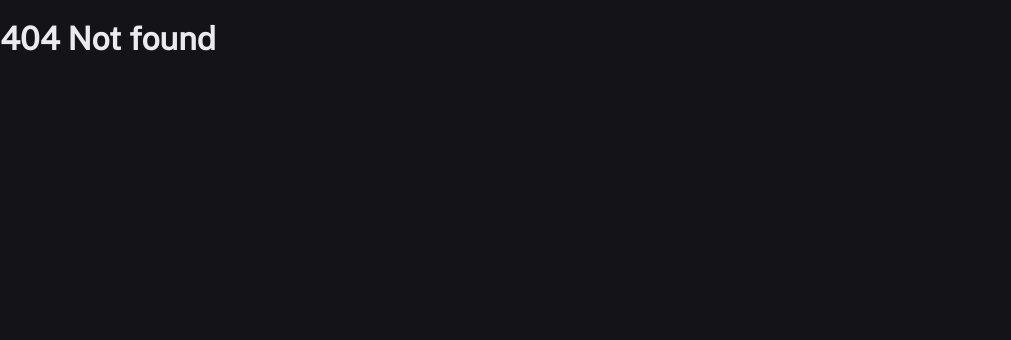
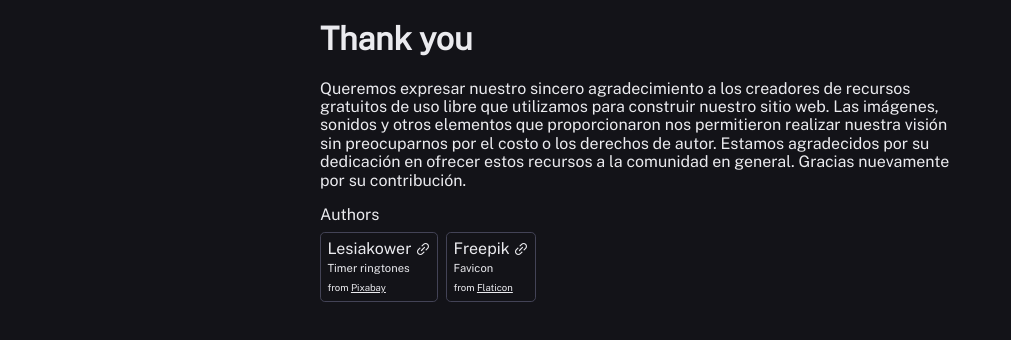
Before and after one commit to Jes015/Time-Manager, a React (Vite) app: page /credits in a window 1280 px wide. Before the commit this address had no page. Shown: the top 340 px of the page, without its empty margins (0-1011 px from the left). Built offline with nearby package versions, Linux system fonts and the light colour scheme.

Commit message:
feat(pages): add credits page

```diff
--- a/src/Routing.jsx
+++ b/src/Routing.jsx
@@ -2,7 +2,7 @@
 import { BrowserRouter as DefaultRouter, Route, Routes } from 'react-router-dom'
 
 // Custom components
-import { Timer } from './pages'
+import { Timer, Credits } from './pages'
 
 export default function Routing () {
   return (
@@ -10,6 +10,7 @@ export default function Routing () {
       <Routes>
         <Route path='/' element={<h1>Home</h1>} />
         <Route path='/timer' element={<Timer />} />
+        <Route path='/credits' element={<Credits />} />
         <Route path='*' element={<h1>404 Not found</h1>} />
       </Routes>
     </DefaultRouter>
--- /dev/null
+++ b/src/pages/Credits/components/contributor.jsx
@@ -0,0 +1,26 @@
+// Icons
+import { AiOutlineLink } from 'react-icons/ai'
+
+// Styles
+import styles from './contributor.module.css'
+
+export default function Contributor ({ author, organization }) {
+  const { nameAuthor, urlAuthor, rol } = author
+  const { nameOrganization, urlOrganization } = organization
+  return (
+    <div className={styles.contributor__container}>
+      <header className={styles.contributor__header}>
+        <span>{nameAuthor}</span>
+        <a className={styles.contributor__authorUrl} target='_blank' rel='noreferrer' href={urlAuthor}>
+          <AiOutlineLink />
+        </a>
+      </header>
+      <main>
+        <span className={styles.contributor__rol}>{rol}</span>
+      </main>
+      <footer>
+        <span className={styles.contributor__organization}>from <a target='_blank' rel='noreferrer' href={urlOrganization}>{nameOrganization}</a></span>
+      </footer>
+    </div>
+  )
+}
--- /dev/null
+++ b/src/pages/Credits/components/contributor.module.css
@@ -0,0 +1,25 @@
+.contributor__container {
+    display: inline-block;
+    padding: 0.4rem;
+    border-radius: 0.3rem;
+    border: 1px solid var(--secondary-border-color);
+}
+
+.contributor__header {
+    display: flex;
+    justify-content: center;
+    gap: 0.2rem
+}
+
+.contributor__authorUrl {
+    display: flex;
+    align-items: center;
+}
+
+.contributor__rol {
+    font-size: 0.7rem;
+}
+
+.contributor__organization {
+    font-size: 0.6rem;
+}
--- /dev/null
+++ b/src/pages/Credits/components/index.js
@@ -0,0 +1 @@
+export { default as Contributor } from './contributor'
--- /dev/null
+++ b/src/pages/Credits/credits.jsx
@@ -0,0 +1,49 @@
+// Custom components
+import Contributor from './components/contributor'
+
+// Styles
+import styles from './credits.module.css'
+
+export default function Credtis () {
+  const authors = [
+    {
+      nameAuthor: 'Lesiakower',
+      urlAuthor: 'https://pixabay.com/users/lesiakower-25701529/?utm_source=link-attribution&amp;utm_medium=referral&amp;utm_campaign=music&amp;utm_content=120696',
+      rol: 'Timer ringtones'
+    },
+    {
+      nameAuthor: 'Freepik',
+      urlAuthor: 'https://www.flaticon.com/authors/freepik',
+      rol: 'Favicon'
+    }
+  ]
+
+  const organizations = [
+    {
+      nameOrganization: 'Pixabay',
+      urlOrganization: 'https://pixabay.com//?utm_source=link-attribution&amp;utm_medium=referral&amp;utm_campaign=music&amp;utm_content=120696'
+    },
+    {
+      nameOrganization: 'Flaticon',
+      urlOrganization: 'https://www.flaticon.com/free-icons/clock'
+    }
+  ]
+  return (
+    <div className={styles.credits}>
+      <header>
+        <h1>Thank you</h1>
+      </header>
+      <main>
+        <p>Queremos expresar nuestro sincero agradecimiento a los creadores de recursos gratuitos de uso libre que utilizamos para construir nuestro sitio web. Las imágenes, sonidos y otros elementos que proporcionaron nos permitieron realizar nuestra visión sin preocuparnos por el costo o los derechos de autor. Estamos agradecidos por su dedicación en ofrecer estos recursos a la comunidad en general. Gracias nuevamente por su contribución.</p>
+
+        <section className={styles.credits__section}>
+          <span className={styles.credits__sectionName}>Authors</span>
+          <div className={styles.credits__contributors}>
+            <Contributor author={authors[0]} organization={organizations[0]} />
+            <Contributor author={authors[1]} organization={organizations[1]} />
+          </div>
+        </section>
+      </main>
+    </div>
+  )
+}
--- /dev/null
+++ b/src/pages/Credits/credits.module.css
@@ -0,0 +1,31 @@
+.credits {
+    margin: auto;
+    max-width: 50%;
+}
+
+.credits__contributors {
+    display: flex;
+    flex-wrap: wrap;
+    gap: 0.5rem;
+}
+
+.credits__section {
+    margin: 1rem 0;
+}
+
+.credits__sectionName {
+    display: inline-block;
+    margin-bottom: 0.5rem;
+}
+
+@media screen and ( max-width: 774px ) {
+    .credits {
+        max-width: 80%;
+    }
+}
+
+@media screen and ( max-width: 402px ) {
+    .credits {
+        max-width: 90%;
+    }
+}
--- a/src/pages/Timer/index.js
+++ /dev/null
@@ -1 +0,0 @@
-export { default as Timer } from './timer'
--- a/src/pages/index.js
+++ b/src/pages/index.js
@@ -1 +1,2 @@
-export { Timer } from './Timer'
+export { default as Timer } from './Timer/timer'
+export { default as Credits } from './Credits/credits'
```
